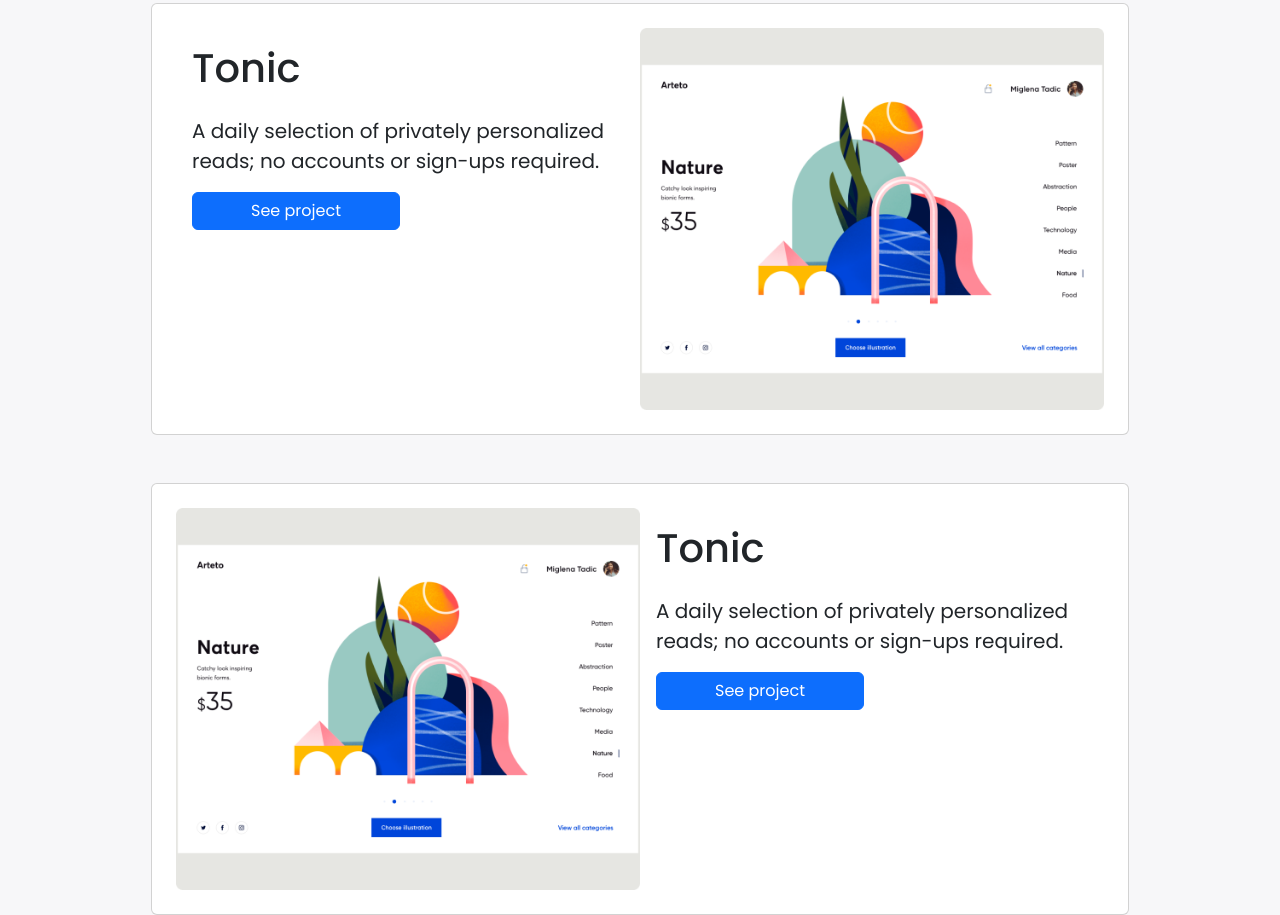
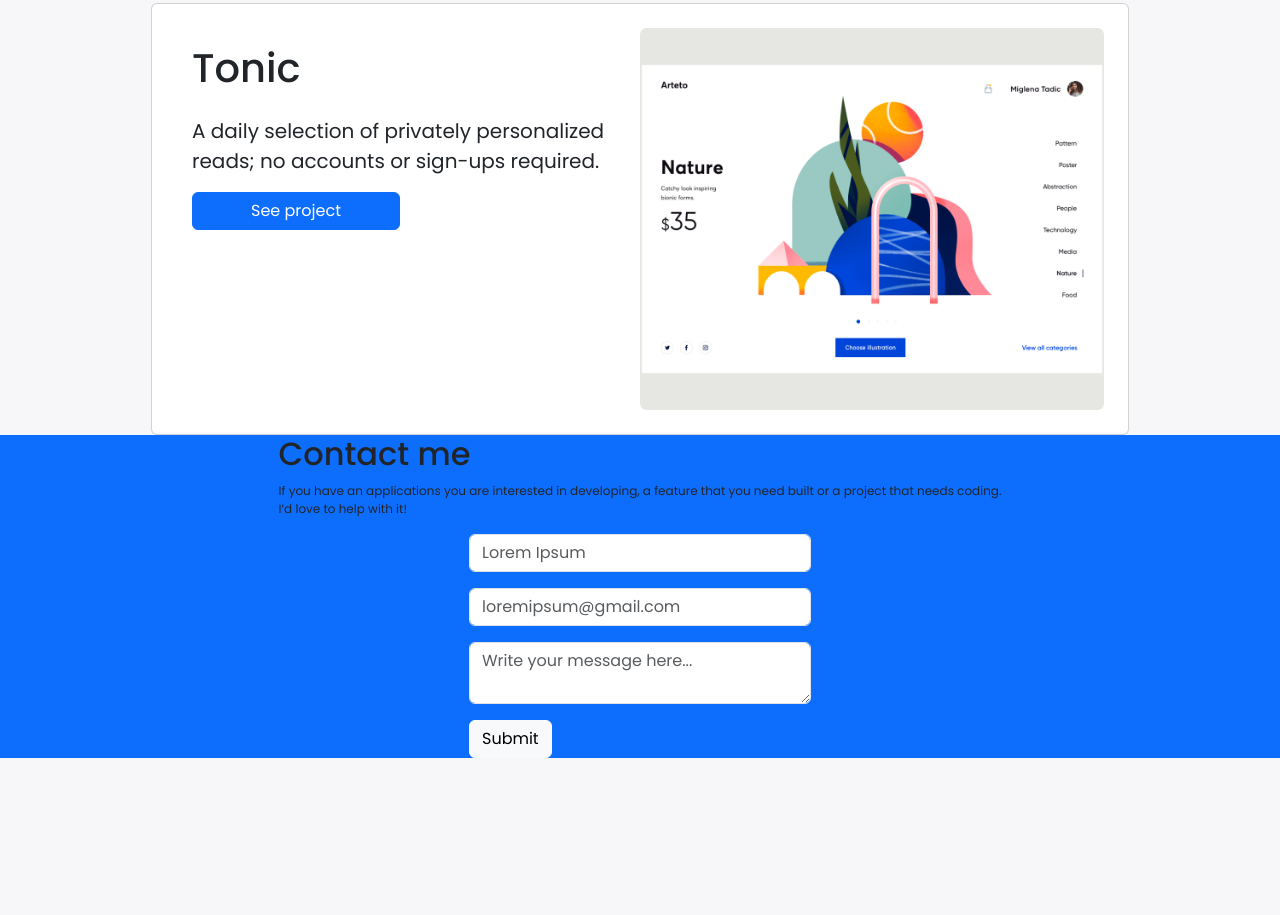
Before and after one commit to WalidAmmarAli/Bootstrap-Portafolio, a website: page index.html in a window 1280 px wide. Shown: the part 556-1471 px from the top of the page. After the commit the page ends 1314 px from the top, so only its background shows below. Drawn offline with nearby package versions, Linux system fonts and the light colour scheme.

Commit message:
Create the form section

```diff
--- a/index.html
+++ b/index.html
@@ -9,8 +9,8 @@
     <link rel="stylesheet" href="style.css">
 </head>
 <body>
-    <header class="">
-        <nav class="navbar navbar-expand-lg " id="navbar-nav">
+    <header class="nav-header">
+        <nav class="navbar navbar-expand-lg bg" id="navbar-nav">
             <div class="container-fluid  mx-0 px-0" id="nav-container">
                 <a class="navbar-brand p-0 ms-5 text-primary fw-bold fs-5" id="logo" href="#">My logo</a>
                 <button class="navbar-toggler" type="button" data-bs-toggle="collapse" data-bs-target="#navbarSupportedContent" aria-controls="navbarSupportedContent" aria-expanded="false" aria-label="Toggle navigation">
@@ -70,18 +70,31 @@
               <a href="#" class="btn btn-primary w-50">See project</a>
             </div>
           </div>
+    </main>
 
-          <div class="card mt-5 d-flex flex-row p-4 w-75 align-content-center m-auto p-auto">
-            <img src="./Images/Snapshoot-desktop1.png" class="card-img-top w-50" alt="...">
-            <div class="card-body d-flex flex-column  w-25 me-3">
-              <h5 class="card-title mb-4 fs-1 w-75 ">Tonic</h5>
-              <p class="card-text fs-5 w-100">A daily selection of privately personalized reads; no accounts or sign-ups required.</p>
-              <a href="#" class="btn btn-primary w-50">See project</a>
+    <footer class="d-flex flex-column bg-primary">
+        <div class="title m-auto p-auto ">
+            <h2 class="">Contact me</h2>
+            <p class="title-informations ">
+                If you have an applications you are interested in developing, a feature that you need built or a project that needs coding. <br> I’d love to help with it!
+            </p>
+        </div>
+        <form class=" m-auto p-auto">
+            <div class="mb-3 w-100">
+              <input type="name" class="form-control" id="exampleInputEmail1" required aria-describedby="emailHelp"  placeholder="Lorem Ipsum">
+              <div id="emailHelp" class="form-text"></div>
             </div>
-          </div>
+            <div class="mb-3 w-100">
+                <input type="email" class="form-control" id="exampleInputEmail1" required aria-describedby="emailHelp" placeholder="loremipsum@gmail.com">
+                <div id="emailHelp" class="form-text"></div>
+            </div>
+            <div class="mb-3 w-100">
+                <textarea placeholder="Write your message here..." class="form-control" id="mensaje" maxlength="500" required name="textarea"></textarea>
+            </div>
 
-
-    </main>
+            <button type="submit" class="btn btn-light">Submit</button>
+          </form>
+    </footer>
 <script src="https://cdn.jsdelivr.net/npm/bootstrap@5.3.0-alpha3/dist/js/bootstrap.bundle.min.js" integrity="sha384-ENjdO4Dr2bkBIFxQpeoTz1HIcje39Wm4jDKdf19U8gI4ddQ3GYNS7NTKfAdVQSZe" crossorigin="anonymous"></script>
 </body>
 </html>
--- a/style.css
+++ b/style.css
@@ -15,3 +15,6 @@ body {
     background-repeat: no-repeat;
     background-size: cover;
 }
+.nav-header{
+    background-color: #FFFF;
+}
```
